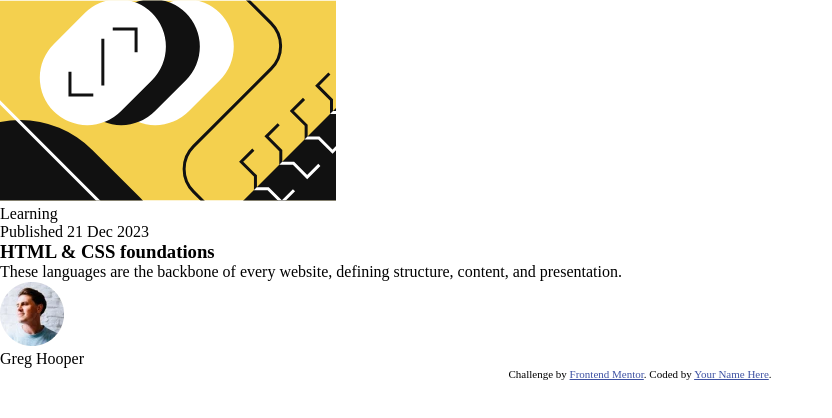
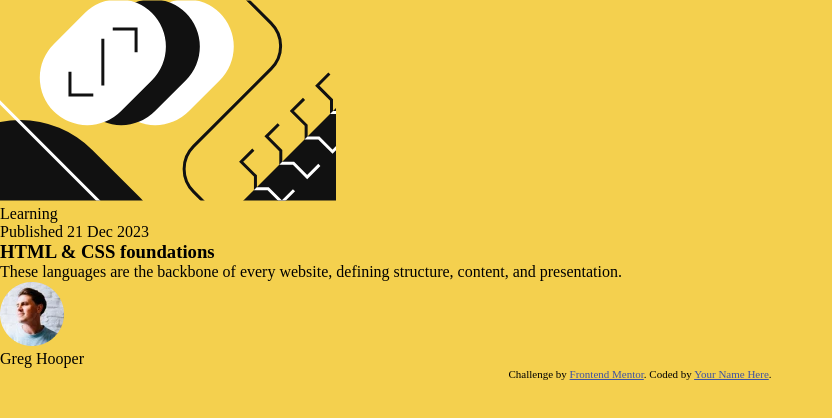
Before and after one commit to AnthonyLPZ0/blog-card, a plain HTML site: page index.html in a window 1280 px wide. Shown: the whole page, without its empty margins (0-832 px from the left). Drawn offline with Linux system fonts and the light colour scheme.

Commit message:
style: se agrego un background-color al body

```diff
--- a/style.css
+++ b/style.css
@@ -4,7 +4,9 @@
    box-sizing: border-box;
 }
 
-
+body{
+   background-color: hsl(47, 88%, 63%);
+}
 
 /*Feel free to remove these styles or customise in your own stylesheet 👍*/
 .attribution { font-size: 11px; text-align: center; }
```
